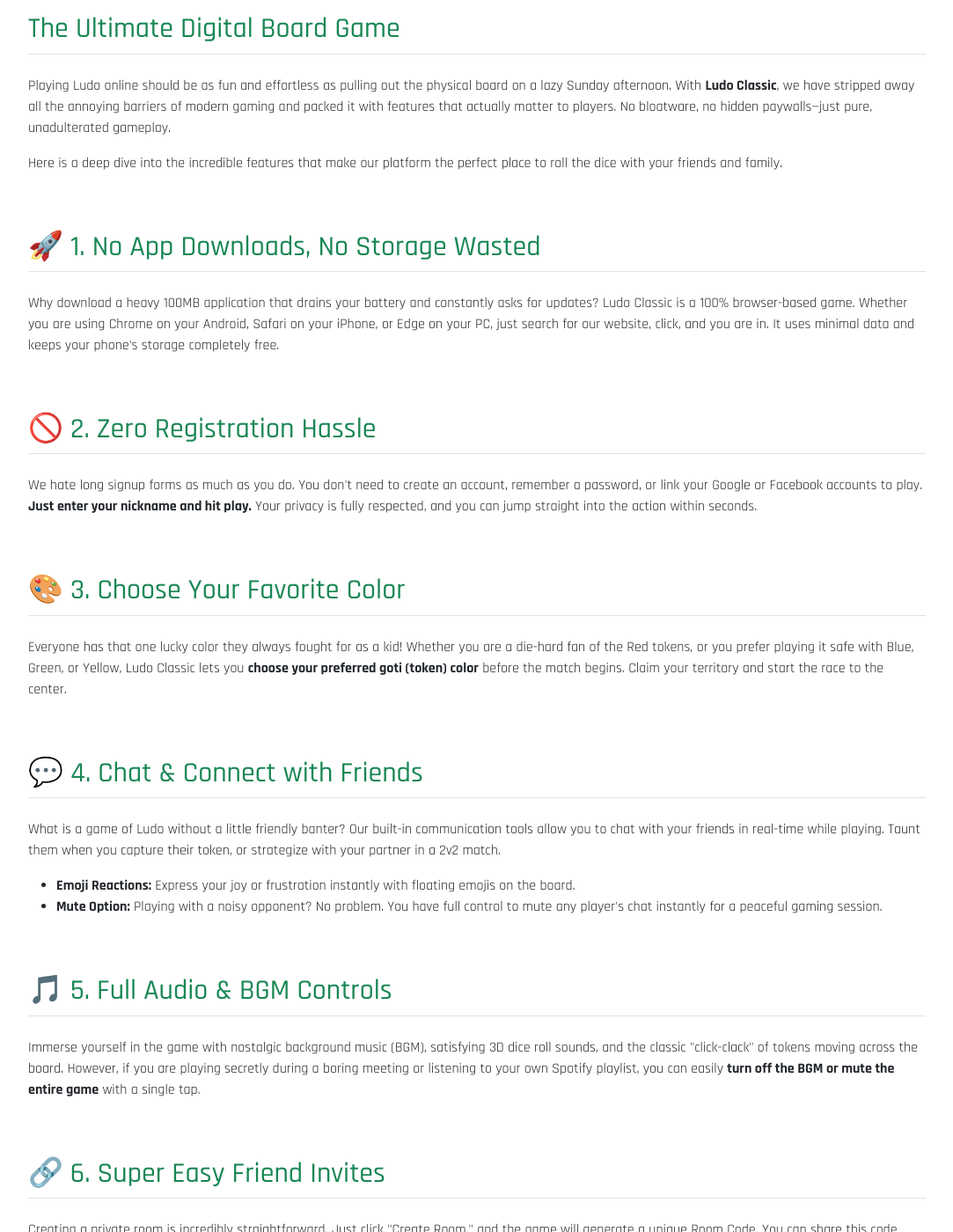
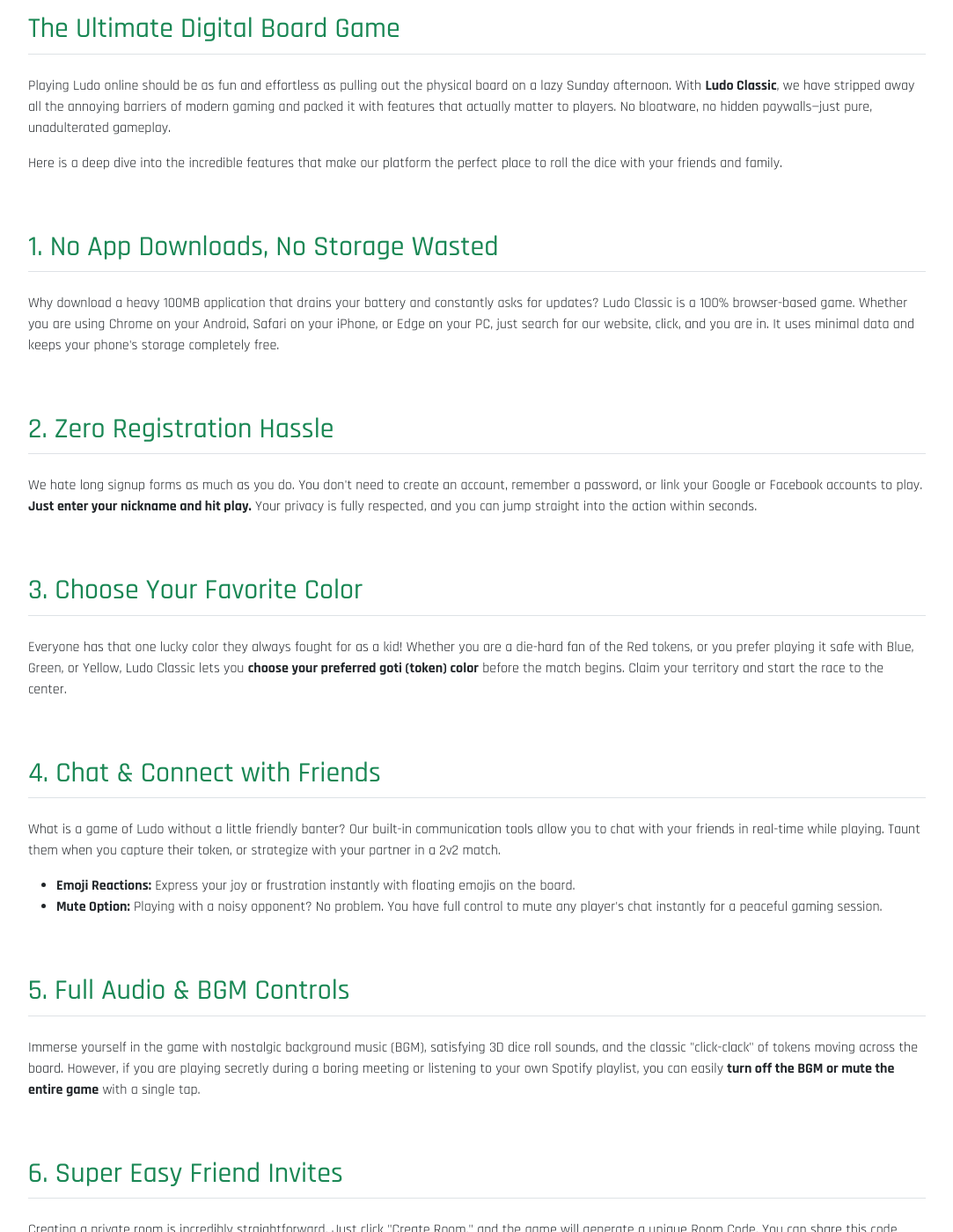
Before and after one commit to ludo-classic/ludo-classic.github.io, a Jekyll site: the page built from ludo-classic-features.html, in a window 1280 px wide and 1400 px high, scrolled down 259 px. Shown: the whole window at 88% size, without its empty margins (98-1181 px from the left). Built offline with Jekyll 4.4.1, drawn with Linux system fonts in a browser that asks for light colours; some of the changed text lies outside the part shown.

Commit message:
Update ludo-classic-features.html

```diff
--- a/ludo-classic-features.html
+++ b/ludo-classic-features.html
@@ -3,6 +3,7 @@
 title: "Top Features of Ludo Classic: Play Free Multiplayer Online"
 description: "Explore the amazing features of Ludo Classic. Play multiplayer Ludo online with friends, chat in-game, choose your color, and play instantly without any app downloads!"
 ---
+
 <div class="container mt-5 pt-4 pb-5">
   <div class="text-center mb-5">
     <h1 class="display-4 text-primary fw-bold">Why You'll Love Ludo Classic</h1>
@@ -10,33 +11,34 @@
   </div>
 
   <div class="card shadow-sm p-4 p-md-5 border-0 rounded-4">
+
     <h2 class="text-success border-bottom pb-2 mb-4">The Ultimate Digital Board Game</h2>
     <p>Playing Ludo online should be as fun and effortless as pulling out the physical board on a lazy Sunday afternoon. With <strong>Ludo Classic</strong>, we have stripped away all the annoying barriers of modern gaming and packed it with features that actually matter to players. No bloatware, no hidden paywalls—just pure, unadulterated gameplay.</p>
     <p>Here is a deep dive into the incredible features that make our platform the perfect place to roll the dice with your friends and family.</p>
 
-    <h2 class="text-success border-bottom pb-2 mb-4 mt-5">🚀 1. No App Downloads, No Storage Wasted</h2>
+    <h2 class="text-success border-bottom pb-2 mb-4 mt-5">1. No App Downloads, No Storage Wasted</h2>
     <p>Why download a heavy 100MB application that drains your battery and constantly asks for updates? Ludo Classic is a 100% browser-based game. Whether you are using Chrome on your Android, Safari on your iPhone, or Edge on your PC, just search for our website, click, and you are in. It uses minimal data and keeps your phone's storage completely free.</p>
 
-    <h2 class="text-success border-bottom pb-2 mb-4 mt-5">🚫 2. Zero Registration Hassle</h2>
+    <h2 class="text-success border-bottom pb-2 mb-4 mt-5">2. Zero Registration Hassle</h2>
     <p>We hate long signup forms as much as you do. You don't need to create an account, remember a password, or link your Google or Facebook accounts to play. <strong>Just enter your nickname and hit play.</strong> Your privacy is fully respected, and you can jump straight into the action within seconds.</p>
 
-    <h2 class="text-success border-bottom pb-2 mb-4 mt-5">🎨 3. Choose Your Favorite Color</h2>
+    <h2 class="text-success border-bottom pb-2 mb-4 mt-5">3. Choose Your Favorite Color</h2>
     <p>Everyone has that one lucky color they always fought for as a kid! Whether you are a die-hard fan of the Red tokens, or you prefer playing it safe with Blue, Green, or Yellow, Ludo Classic lets you <strong>choose your preferred goti (token) color</strong> before the match begins. Claim your territory and start the race to the center.</p>
 
-    <h2 class="text-success border-bottom pb-2 mb-4 mt-5">💬 4. Chat & Connect with Friends</h2>
-    <p>What is a game of Ludo without a little friendly banter? Our built-in communication tools allow you to chat with your friends in real-time while playing. Taunt them when you capture their token, or strategize with your partner in a 2v2 match.</p>
+    <h2 class="text-success border-bottom pb-2 mb-4 mt-5">4. Chat & Connect with Friends</h2>
+    <p>What is a game of Ludo without a little friendly banter? Our built-in communication tools allow you to chat with your friends in real-time while playing. Taunt them when you capture their token, or strategize with your partner in a 2v2 match. </p>
     <ul>
       <li><strong>Emoji Reactions:</strong> Express your joy or frustration instantly with floating emojis on the board.</li>
       <li><strong>Mute Option:</strong> Playing with a noisy opponent? No problem. You have full control to mute any player's chat instantly for a peaceful gaming session.</li>
     </ul>
 
-    <h2 class="text-success border-bottom pb-2 mb-4 mt-5">🎵 5. Full Audio & BGM Controls</h2>
+    <h2 class="text-success border-bottom pb-2 mb-4 mt-5">5. Full Audio & BGM Controls</h2>
     <p>Immerse yourself in the game with nostalgic background music (BGM), satisfying 3D dice roll sounds, and the classic "click-clack" of tokens moving across the board. However, if you are playing secretly during a boring meeting or listening to your own Spotify playlist, you can easily <strong>turn off the BGM or mute the entire game</strong> with a single tap.</p>
 
-    <h2 class="text-success border-bottom pb-2 mb-4 mt-5">🔗 6. Super Easy Friend Invites</h2>
+    <h2 class="text-success border-bottom pb-2 mb-4 mt-5">6. Super Easy Friend Invites</h2>
     <p>Creating a private room is incredibly straightforward. Just click "Create Room," and the game will generate a unique Room Code. You can share this code directly, or better yet, share a direct invite link via WhatsApp, Telegram, or SMS. Your friends just need to click the link, and they will magically appear in your private lobby. No searching, no confusion.</p>
 
-    <h2 class="text-success border-bottom pb-2 mb-4 mt-5">⚡ 7. Smart AFK System</h2>
+    <h2 class="text-success border-bottom pb-2 mb-4 mt-5">7. Smart AFK System</h2>
     <p>We keep the game moving. If a player loses their internet connection or steps away from their screen, our smart 20-second timer will automatically roll the dice and skip their turn. You will never be stuck waiting endlessly for someone to make a move.</p>
 
     <div class="mt-5 text-center bg-light p-4 rounded-3 border">
@@ -44,5 +46,6 @@
       <p class="text-muted mb-4">No downloads. No sign-ups. Just pure Ludo magic.</p>
       <a href="/" class="btn btn-primary btn-lg px-5 py-3 fw-bold shadow-sm">Start Playing Now</a>
     </div>
+
   </div>
 </div>
```
